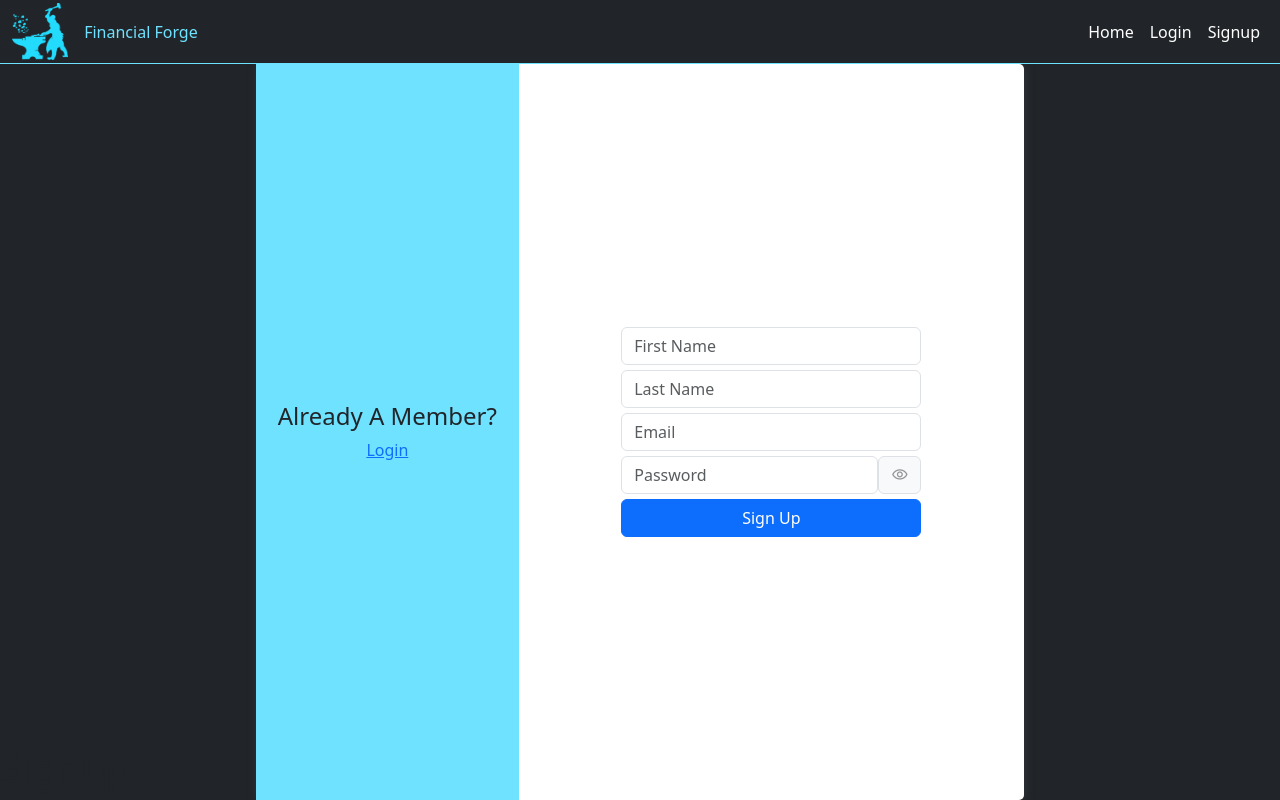
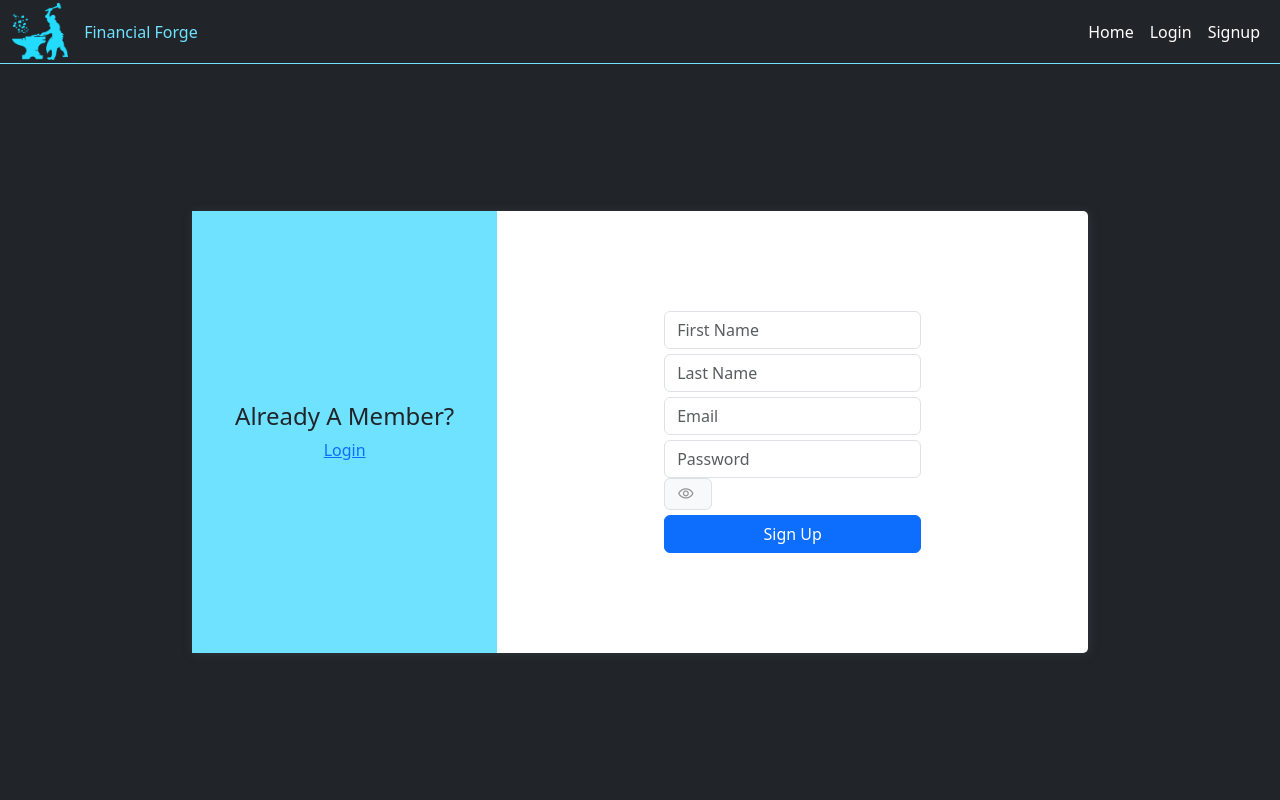
Before and after one commit to MJStone587/FinancialForge_MERN, a React (Create React App) app in the folder client/: page /signup in a window 1280 px wide. Built offline with nearby package versions, Linux system fonts and the light colour scheme.

Commit message:
styling changes and naming convention improvement

```diff
--- a/client/src/index.css
+++ b/client/src/index.css
@@ -18,14 +18,13 @@ html,
 body {
 	height: 100%;
 	width: 100%;
+	background-color: rgb(33, 37, 41);
 }
 main {
 	display: grid;
 	grid-template-rows: [row1] 8% [row2] 92%;
 	height: 100%;
 	width: 100%;
-	background-color: rgb(33, 37, 41);
-	overflow: hidden;
 }
 .navbar {
 	flex: 1;
@@ -79,8 +78,6 @@ main {
 	cursor: pointer;
 }
 section {
-	display: flex;
-	flex-flow: row nowrap;
 	height: 100%;
 }
 .home {
@@ -196,6 +193,12 @@ select.error {
 .finance-display-heading {
 	font-size: 2rem;
 	flex: 1;
+}
+#income-table-wrapper {
+	overflow: auto;
+}
+#expense-table-wrapper {
+	overflow: auto;
 }
 #income-table-title h1 {
 	color: var(--gold-color);
@@ -325,28 +328,24 @@ th {
 	border: 1px transparent;
 	padding: 0px 0px 0px 10px;
 }
-.login-header {
+#login-container {
 	display: flex;
 	flex-flow: column nowrap;
-	justify-content: flex-end;
+	justify-content: center;
 	align-items: center;
-	width: 80%;
-	flex: 1;
+	height: 100%;
 }
-.login-card {
+#login-card {
 	display: flex;
 	flex-flow: row nowrap;
 	justify-content: center;
-	width: 80%;
-	flex: 3;
+	width: 70%;
+	height: 60%;
 	box-shadow: 2px 2px 15px var(--charcoal-bg-);
 	border-radius: 5px;
 	background-color: #ffffff;
 }
-.login-empty {
-	flex: 1;
-}
-.login-card-left {
+#login-card-left {
 	display: flex;
 	flex-flow: column nowrap;
 	align-items: center;
@@ -354,14 +353,14 @@ th {
 	flex: 1;
 	background-color: var(--ltBlue-color-);
 }
-.login-card-right {
+#login-card-right {
 	display: flex;
 	flex-flow: column nowrap;
 	justify-content: center;
 	align-items: center;
 	flex: 2;
 }
-.login-card-form {
+#login-card-form {
 	display: flex;
 	flex-flow: column nowrap;
 	justify-content: center;
@@ -373,22 +372,23 @@ th {
 	display: flex;
 	flex-flow: row nowrap;
 }
-.signup-header {
+#signup-container {
 	display: flex;
 	flex-flow: column nowrap;
-	justify-content: flex-end;
-	flex: 1;
+	align-items: center;
+	justify-content: center;
+	height: 100%;
 }
-.signup-card {
+#signup-card {
 	display: flex;
 	flex-flow: row nowrap;
-	flex: 3;
-	width: 80%;
+	width: 70%;
+	height: 60%;
 	box-shadow: 1px 1px 10px var(--charcoal-bg-);
 	border-radius: 5px;
 	background-color: white;
 }
-.signup-card-left {
+#signup-card-left {
 	display: flex;
 	flex-flow: column nowrap;
 	background-color: var(--ltBlue-color-);
@@ -397,17 +397,17 @@ th {
 	flex: 1;
 	padding: 0px 5px;
 }
-.signup-card-left h2 {
+#signup-card-left h2 {
 	font-size: 1.5rem;
 }
-.signup-card-right {
+#signup-card-right {
 	display: flex;
 	flex-flow: column nowrap;
 	justify-content: center;
 	align-items: center;
 	flex: 2;
 }
-.signup-form {
+#signup-form {
 	display: flex;
 	flex-flow: column nowrap;
 	justify-content: center;
@@ -419,28 +419,40 @@ th {
 	width: 100%;
 }
 
-.signup-form input:focus,
-.login-form input:focus {
+#signup-form input:focus,
+#login-form input:focus {
 	outline-color: var(--gold-color);
 }
-.signup-password-field {
+#signup-password-field {
 	display: flex;
 	flex-flow: row nowrap;
 }
-.signup-empty {
-	flex: 1;
+#summary-container {
+	display: grid;
+	grid-template-rows: [row1] 10% [row2] 70% [row3] 20%;
 }
-#summary-wrapper {
+#summary-heading-wrapper {
+	align-self: center;
+	color: white;
+	text-decoration: underline;
+}
+#table-container {
 	display: flex;
 	flex-flow: column nowrap;
-	align-items: center;
-	justify-content: center;
+	justify-content: space-evenly;
 }
-#summary-title {
-	align-self: center;
+#summary-income-table-container {
+	overflow: auto;
+	padding: 10px;
 }
-#income-table-title {
+
+#summary-expense-table-container {
+	overflow: auto;
+	padding: 10px;
+}
+#summary-income-table-title {
 	color: var(--gold-color);
+	margin: 20px;
 }
 #income-table-total-container {
 	border-top: 2px solid rgb(214, 214, 214);
@@ -451,8 +463,9 @@ th {
 #income-table-total-container strong {
 	color: var(--gold-color);
 }
-#expense-table-title {
+#summary-expense-table-title {
 	color: var(--ltBlue-color-);
+	margin: 20px;
 }
 
 #balance-container {
@@ -521,20 +534,20 @@ th {
 		row-gap: 10px;
 		width: 80%;
 	}
-	.login-card {
+	#login-card {
 		flex-flow: column-reverse nowrap;
 	}
-	.signup-card-right {
+	#signup-card-right {
 		flex: 3;
 	}
-	.login-card-right {
+	#login-card-right {
 		flex: 3;
 	}
-	.login-card-form {
+	#login-card-form {
 		row-gap: 2px;
 		width: 90%;
 	}
-	.login-card-form input {
+	#login-card-form input {
 		height: 35px;
 	}
 	.signup-form input {
@@ -574,7 +587,7 @@ th {
 	.header-container {
 		height: 10vh;
 	}
-	.login-card {
+	#login-card {
 		max-height: 700px;
 		max-width: 600px;
 	}
@@ -586,7 +599,7 @@ th {
 		max-height: 700px;
 		max-width: 600px;
 	}
-	.login-card-form input {
+	#login-card-form input {
 		padding: 3px;
 	}
 	.signup-form input {
--- a/client/src/pages/Expense.js
+++ b/client/src/pages/Expense.js
@@ -347,6 +347,7 @@ const Receipt = () => {
 					<Form id='expense-form'>
 						<FloatingLabel label='Name'>
 							<Form.Control
+								id='expense-form-name'
 								type='text'
 								onChange={(e) => setName(e.target.value)}
 								value={name}
--- a/client/src/pages/Login.js
+++ b/client/src/pages/Login.js
@@ -25,19 +25,15 @@ function Login() {
 		setIsVisible(!isVisible);
 	};
 	return (
-		<section className='login-container'>
-			<div className='login-header'>
-				<div id='header-title'>
-					<h1>Login</h1>
-				</div>
-			</div>
-			<div className='login-card'>
-				<div className='login-card-left'>
+		<section>
+			<div id='login-container'>
+				<div id='login-card'>
+					<div id='login-card-left'>
 						<h2>Not a member?</h2>
 						<Link to='/signup'>Signup</Link>
 					</div>
-				<div className='login-card-right'>
-					<Form className='login-card-form' onSubmit={submitHandler}>
+					<div id='login-card-right'>
+						<Form id='login-card-form' onSubmit={submitHandler}>
 							<Form.Control
 								type='email'
 								aria-label={labelEmail}
@@ -76,7 +72,7 @@ function Login() {
 						</Form>
 					</div>
 				</div>
-			<div className='login-empty'></div>
+			</div>
 		</section>
 	);
 }
--- a/client/src/pages/Signup.js
+++ b/client/src/pages/Signup.js
@@ -60,17 +60,15 @@ function Signup() {
 	};
 
 	return (
-		<section className='signup-container'>
-			<div className='signup-header'>
-				<h1>Signup</h1>
-			</div>
-			<div className='signup-card'>
-				<div className='signup-card-left'>
+		<section>
+			<div id='signup-container'>
+				<div id='signup-card'>
+					<div id='signup-card-left'>
 						<h2>Already A Member?</h2>
 						<Link to='/login'>Login</Link>
 					</div>
-				<div className='signup-card-right'>
-					<Form className='signup-form' onSubmit={submitHandler}>
+					<div id='signup-card-right'>
+						<Form id='signup-form' onSubmit={submitHandler}>
 							<Form.Control
 								type='text'
 								placeholder='First Name'
@@ -126,7 +124,7 @@ function Signup() {
 						{success && <p className='success-message'>{success}</p>}
 					</div>
 				</div>
-			<div className='signup-empty'></div>
+			</div>
 		</section>
 	);
 }
--- a/client/src/pages/Summary.js
+++ b/client/src/pages/Summary.js
@@ -34,7 +34,7 @@ function Summary() {
 			});
 			const json = await response.json();
 			if (response.ok) {
-				setExpense(json.expenseList);
+				setExpense(json);
 			}
 		};
 		if (user) {
@@ -56,13 +56,13 @@ function Summary() {
 
 	return (
 		<section>
-			<div id='summary-wrapper'>
-				<div id='summary-title'>
+			<div id='summary-container'>
+				<div id='summary-heading-wrapper'>
 					<h1>Summary</h1>
-					<p>Review all financial records</p>
 				</div>
-				<div id='income-table-container'>
-					<h2 className='income-table-title'>Income</h2>
+				<div id='table-container'>
+					<h2 id='summary-income-table-title'>Income</h2>
+					<div id='summary-income-table-container'>
 						<Table striped='false' bordered hover responsive='md'>
 							<thead>
 								<tr>
@@ -82,14 +82,12 @@ function Summary() {
 									))}
 							</tbody>
 						</Table>
-				</div>
-				<div id='income-table-total-container'>
 						<h3>
 							<strong>Total: </strong>${incGrandTotal}
 						</h3>
 					</div>
-				<div id='expense-table-container'>
-					<h2 id='expense-table-title'>Expenses</h2>
+					<h2 id='summary-expense-table-title'>Expenses</h2>
+					<div id='summary-expense-table-container'>
 						<Table striped='false' bordered hover responsive='md' size='sm'>
 							<thead>
 								<tr>
@@ -111,13 +109,12 @@ function Summary() {
 									))}
 							</tbody>
 						</Table>
-				</div>
-				<div id='expense-table-total-container'>
 						<h3>
 							<strong>Total: </strong>${expGrandTotal}
 						</h3>
 					</div>
-				<div id='balance-container'>
+				</div>
+				<div id='balance-wrapper'>
 					<h2 id='balance'>Balance: ${balance}</h2>
 				</div>
 			</div>
```
Lines whose indentation alone changed are shown as unchanged.
